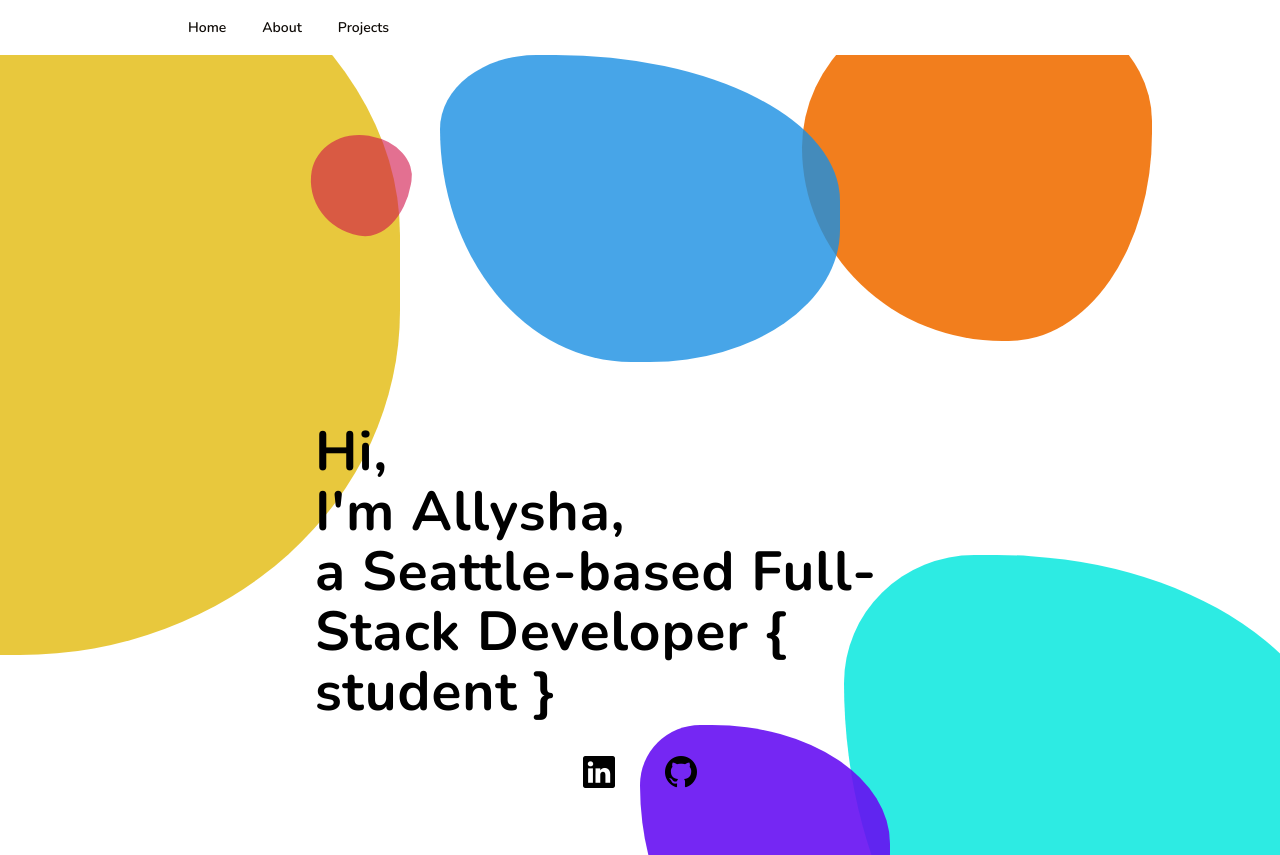
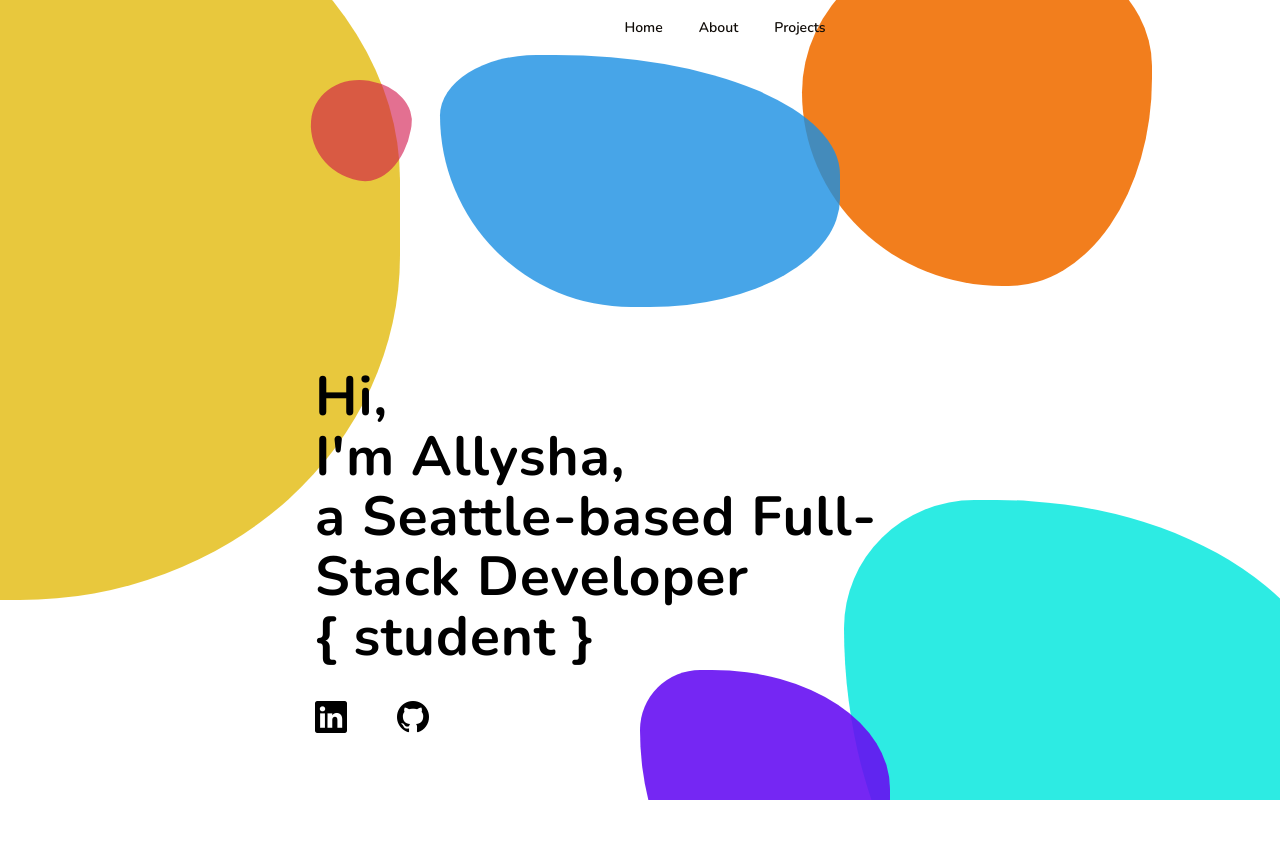
Before and after one commit to ajovich/updatedPortfolio, a plain HTML site: page index.html in a window 1280 px wide. After the commit the page ends 800 px from the top, so only its background shows below. Drawn offline with nearby package versions, Linux system fonts and the light colour scheme.

Commit message:
updated social links for contact information

```diff
--- a/assets/css/style.css
+++ b/assets/css/style.css
@@ -125,8 +125,8 @@
 
 .contactLinks {
   display: flex;
-  justify-content: center;
-  align-items: center;
+  justify-content: left;
+  align-items: left;
   margin: auto;
 }
 
--- a/index.html
+++ b/index.html
@@ -22,7 +22,7 @@
 
 <body>
 
-  <nav class="navigation">
+  <!-- <nav class="navigation">
       <a href="#" class="toggle-button">
         <span class="bar"></span>
         <span class="bar"></span>
@@ -36,10 +36,27 @@
             <li><a href="projects.html">Projects</a></li>
         </ul>
       </div>
-  </nav>
+  </nav> -->
 
   <div class="container">
       <div class="wrapper">
+
+        <nav class="navigation">
+          <a href="#" class="toggle-button">
+            <span class="bar"></span>
+            <span class="bar"></span>
+            <span class="bar"></span>
+          </a>
+
+          <div class="navigation-links">
+            <ul>
+                <li><a href="index.html">Home</a></li>
+                <li><a href="about.html">About</a></li>
+                <li><a href="projects.html">Projects</a></li>
+            </ul>
+          </div>
+      </nav>
+
           <span class="shape"></span>
           <span class="shape"></span>
           <span class="shape"></span>
@@ -49,12 +66,12 @@
 
           <div class="content">
               <div class="info">
-                <h1>Hi, <br>I'm Allysha, <br> a Seattle-based Full-Stack Developer { student }</h1>
+                <h1>Hi, <br>I'm Allysha, <br> a Seattle-based Full-Stack Developer <br>{ student }</h1>
               </div>
 
               <div class="contactLinks">
-                <a href="#"><i class="bi bi-linkedin" style="font-size: 32px; color: black;"></i></a>
-                <a href="#"><i class="bi bi-github" style="font-size: 32px; color: black;"></i></a>
+                <a href="https://www.linkedin.com/in/allysha-jovich/" target="_blank"><i class="bi bi-linkedin" style="font-size: 32px; color: black;"></i></a>
+                <a href="https://github.com/ajovich" target="_blank"><i class="bi bi-github" style="font-size: 32px; color: black;"></i></a>
               </div>
           </div>
       </div>
```
Also changed, not shown: about.html (+0 -1 lines), projects.html (+0 -1 lines).
